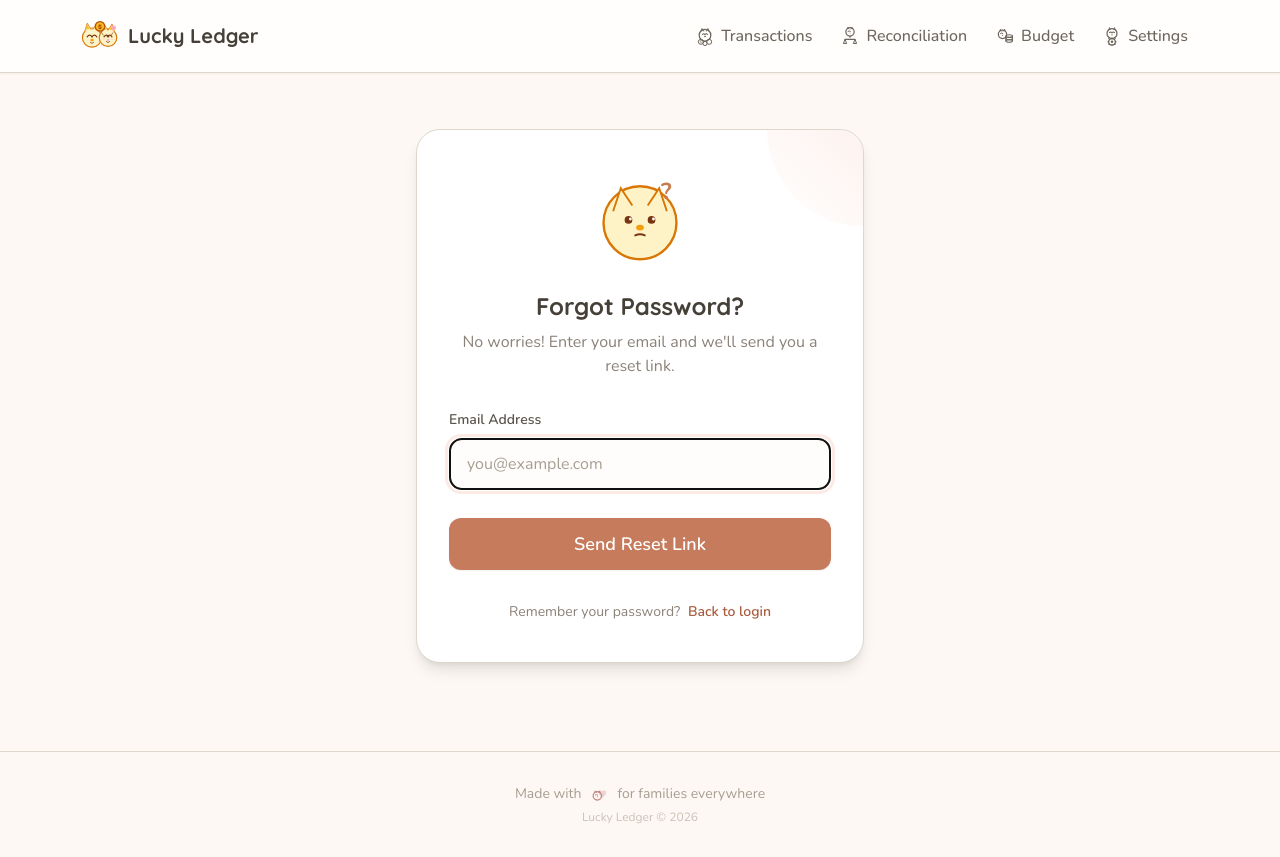
After one commit to yilunzh/household_finance, a Flask app: page /forgot-password in a window 1280 px wide. The commit adds this page. Run offline with Flask 3, Linux system fonts and the light colour scheme; some libraries are stand-ins or nearby versions.

Commit message:
Add forgot password flow and UI spacing improvements
Forgot password feature:
- Add password_reset_token and password_reset_expires to User model
- Add send_password_reset_email() function with branded HTML template
- Add /forgot-password and /reset-password/<token> routes
- Create templates: forgot_password, reset_sent, reset_password, reset_invalid
- Add "Forgot password?" link to login page
- Include auto-migration for new columns on app startup
- Security: rate limited, 1-hour expiration, no email enumeration

UI improvements:
- Move Notes field next to Split dropdown on same row
- Add visual divider between Add Transaction form and transaction list

Co-Authored-By: Claude Opus 4.5 <noreply@anthropic.com>

```diff
--- a/app.py
+++ b/app.py
@@ -26,7 +26,7 @@ from household_context import (
     get_current_household,
     get_current_household_members
 )
-from email_service import init_mail, send_invitation_email, is_mail_configured
+from email_service import init_mail, send_invitation_email, send_password_reset_email, is_mail_configured
 import secrets
 
 # Configure logging
@@ -126,6 +126,35 @@ def init_db():
         db.create_all()
         print('Database tables created (if not already existing)')
 
+        # Run migrations for new columns
+        _run_migrations()
+
+
+def _run_migrations():
+    """Add new columns to existing tables if they don't exist."""
+    from sqlalchemy import text, inspect
+
+    inspector = inspect(db.engine)
+    columns = [col['name'] for col in inspector.get_columns('users')]
+
+    # Migration: Add password reset columns (added 2026-01)
+    if 'password_reset_token' not in columns:
+        try:
+            db.session.execute(text('ALTER TABLE users ADD COLUMN password_reset_token VARCHAR(64)'))
+            db.session.execute(text('CREATE UNIQUE INDEX ix_users_password_reset_token ON users (password_reset_token)'))
+            db.session.commit()
+            print('Migration: Added password_reset_token column')
+        except Exception as e:
+            print(f'Migration password_reset_token skipped: {e}')
+
+    if 'password_reset_expires' not in columns:
+        try:
+            db.session.execute(text('ALTER TABLE users ADD COLUMN password_reset_expires DATETIME'))
+            db.session.commit()
+            print('Migration: Added password_reset_expires column')
+        except Exception as e:
+            print(f'Migration password_reset_expires skipped: {e}')
+
 
 # Call initialization when module is loaded
 init_db()
@@ -267,6 +296,85 @@ def logout():
     logout_user()
     flash('You have been logged out.', 'info')
     return redirect(url_for('login'))
+
+
+@app.route('/forgot-password', methods=['GET', 'POST'])
+@limiter.limit("3 per minute", methods=["POST"])
+def forgot_password():
+    """Request password reset."""
+    if current_user.is_authenticated:
+        return redirect(url_for('index'))
+
+    if request.method == 'POST':
+        email = request.form.get('email', '').strip().lower()
+
+        if not email:
+            flash('Please enter your email address.', 'danger')
+            return render_template('auth/forgot_password.html')
+
+        # Find user - but don't reveal if they exist
+        user = User.query.filter_by(email=email).first()
+
+        if user:
+            # Generate reset token
+            token = secrets.token_urlsafe(32)
+            user.password_reset_token = token
+            user.password_reset_expires = datetime.utcnow() + timedelta(hours=1)
+            db.session.commit()
+
+            # Send email
+            send_password_reset_email(user, token)
+            logger.info(f"Password reset requested for: {email}")
+
+        # Always show success message (don't reveal if email exists)
+        return render_template('auth/reset_sent.html', email=email)
+
+    return render_template('auth/forgot_password.html')
+
+
+@app.route('/reset-password/<token>', methods=['GET', 'POST'])
+@limiter.limit("5 per minute", methods=["POST"])
+def reset_password(token):
+    """Reset password with token."""
+    if current_user.is_authenticated:
+        return redirect(url_for('index'))
+
+    # Find user by token
+    user = User.query.filter_by(password_reset_token=token).first()
+
+    # Check if token is valid and not expired
+    if not user or not user.password_reset_expires or user.password_reset_expires < datetime.utcnow():
+        flash('This password reset link is invalid or has expired.', 'danger')
+        return render_template('auth/reset_invalid.html')
+
+    if request.method == 'POST':
+        password = request.form.get('password', '')
+        confirm_password = request.form.get('confirm_password', '')
+
+        # Validation
+        if not password or not confirm_password:
+            flash('Please fill in all fields.', 'danger')
+            return render_template('auth/reset_password.html', token=token)
+
+        if password != confirm_password:
+            flash('Passwords do not match.', 'danger')
+            return render_template('auth/reset_password.html', token=token)
+
+        if len(password) < 8:
+            flash('Password must be at least 8 characters long.', 'danger')
+            return render_template('auth/reset_password.html', token=token)
+
+        # Update password and clear token
+        user.set_password(password)
+        user.password_reset_token = None
+        user.password_reset_expires = None
+        db.session.commit()
+
+        logger.info(f"Password reset completed for user: {user.email}")
+        flash('Your password has been reset successfully. Please log in.', 'success')
+        return redirect(url_for('login'))
+
+    return render_template('auth/reset_password.html', token=token)
 
 
 # ============================================================================
--- a/models.py
+++ b/models.py
@@ -21,6 +21,8 @@ class User(db.Model, UserMixin):
     is_active = db.Column(db.Boolean, default=True, nullable=False)
     created_at = db.Column(db.DateTime, default=datetime.utcnow, nullable=False)
     last_login = db.Column(db.DateTime, nullable=True)
+    password_reset_token = db.Column(db.String(64), unique=True, nullable=True)
+    password_reset_expires = db.Column(db.DateTime, nullable=True)
 
     # Relationships
     household_memberships = db.relationship('HouseholdMember', back_populates='user', cascade='all, delete-orphan')
--- /dev/null
+++ b/templates/auth/forgot_password.html
@@ -0,0 +1,89 @@
+{% extends "base.html" %}
+{% from "_icons.html" import icon %}
+
+{% block title %}Forgot Password - Lucky Ledger{% endblock %}
+
+{% block content %}
+<div class="max-w-md mx-auto mt-8 animate-fade-in">
+    <div class="bg-white rounded-3xl shadow-lg border border-warm-200 px-8 py-10 relative overflow-hidden">
+        <!-- Decorative corner -->
+        <div class="absolute top-0 right-0 w-24 h-24 bg-gradient-to-bl from-terracotta-100 to-transparent rounded-bl-full opacity-60"></div>
+
+        <!-- Cat with question mark -->
+        <div class="flex justify-center mb-6">
+            <svg viewBox="0 0 100 100" class="w-24 h-24">
+                <circle cx="50" cy="55" r="38" fill="#FEF3C7" stroke="#D97706" stroke-width="2.5"/>
+                <!-- Ears -->
+                <path d="M22 43 L30 19 L42 37" fill="#FEF3C7" stroke="#D97706" stroke-width="2"/>
+                <path d="M58 37 L70 19 L78 43" fill="#FEF3C7" stroke="#D97706" stroke-width="2"/>
+                <!-- Thinking eyes -->
+                <circle cx="38" cy="52" r="4" fill="#78350F"/>
+                <circle cx="62" cy="52" r="4" fill="#78350F"/>
+                <circle cx="40" cy="51" r="1.5" fill="white"/>
+                <circle cx="64" cy="51" r="1.5" fill="white"/>
+                <!-- Nose -->
+                <ellipse cx="50" cy="60" rx="4" ry="3" fill="#F59E0B"/>
+                <!-- Thinking mouth -->
+                <path d="M45 68 Q50 66 55 68" stroke="#78350F" stroke-width="2" fill="none" stroke-linecap="round"/>
+                <!-- Question mark -->
+                <text x="72" y="30" font-size="24" font-weight="bold" fill="#c67c4e">?</text>
+            </svg>
+        </div>
+
+        <h2 class="text-2xl font-bold font-display text-center text-warm-800 mb-2">
+            Forgot Password?
+        </h2>
+        <p class="text-center text-warm-500 mb-8">
+            No worries! Enter your email and we'll send you a reset link.
+        </p>
+
+        <form method="POST" action="{{ url_for('forgot_password') }}" class="space-y-5">
+            <!-- CSRF Token -->
+            <input type="hidden" name="csrf_token" value="{{ csrf_token() }}"/>
+
+            <!-- Email Field -->
+            <div>
+                <label for="email" class="block text-sm font-semibold text-warm-700 mb-2">
+                    Email Address
+                </label>
+                <input
+                    type="email"
+                    id="email"
+                    name="email"
+                    required
+                    autofocus
+                    class="w-full px-4 py-3 bg-cream-50 border-2 border-warm-200 rounded-xl
+                           focus:border-terracotta-400 focus:ring-4 focus:ring-terracotta-100
+                           placeholder-warm-400 text-warm-800 transition-all duration-200"
+                    placeholder="you@example.com"
+                />
+            </div>
+
+            <!-- Submit Button -->
+            <div class="pt-2">
+                <button
+                    type="submit"
+                    class="w-full bg-terracotta-500 text-white py-3 px-4 rounded-xl
+                           hover:bg-terracotta-600 active:bg-terracotta-700
+                           focus:ring-4 focus:ring-terracotta-200
+                           font-semibold text-lg shadow-sm hover:shadow-md
+                           transform hover:-translate-y-0.5 active:translate-y-0
+                           transition-all duration-200"
+                >
+                    Send Reset Link
+                </button>
+            </div>
+        </form>
+
+        <!-- Back to Login Link -->
+        <div class="mt-8 text-center">
+            <p class="text-sm text-warm-500">
+                Remember your password?
+                <a href="{{ url_for('login') }}" class="text-terracotta-600 hover:text-terracotta-700 font-semibold ml-1 transition-colors">
+                    Back to login
+                </a>
+            </p>
+        </div>
+    </div>
+</div>
+{% endblock %}
```
Also changed, not shown: email_service.py (+99 -0 lines), templates/auth/login.html (+6 -1 lines), templates/auth/reset_invalid.html (added, +59 -0 lines), templates/auth/reset_password.html (added, +101 -0 lines), templates/auth/reset_sent.html (added, +53 -0 lines), templates/index.html (+11 -9 lines).
